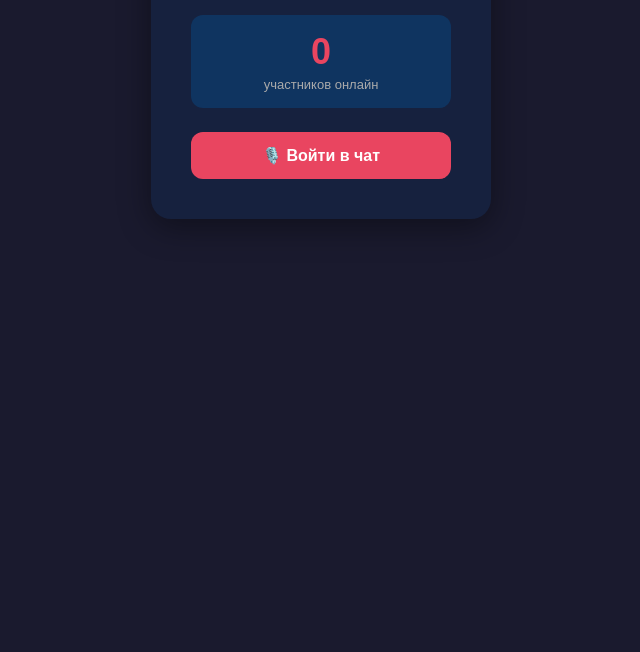
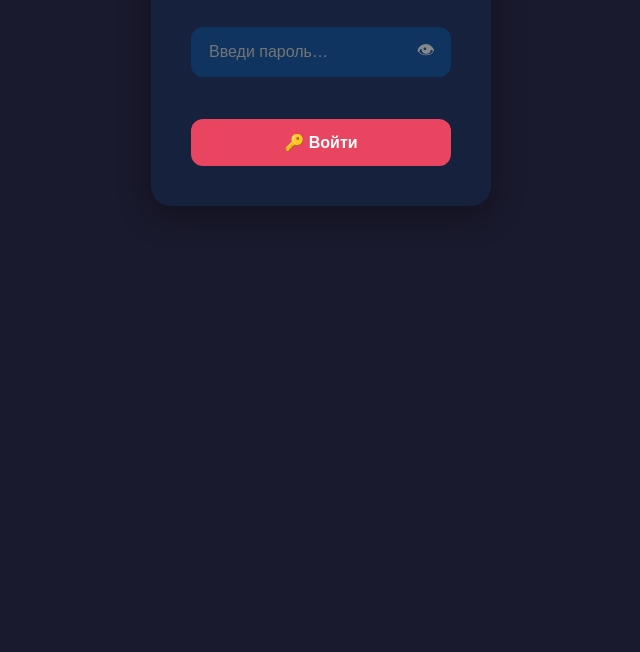
Before and after one commit to Kristina262621/voicechat, a website: page public/index.html in a window 1280 px wide. Shown: the part 148-800 px from the top of the page, without its empty margins (319-959 px from the left). Drawn offline with nearby package versions, Linux system fonts and the light colour scheme.

Commit message:
Update index.html

```diff
--- a/public/index.html
+++ b/public/index.html
@@ -3,11 +3,8 @@
 <head>
   <meta charset="UTF-8">
   <meta name="viewport" content="width=device-width, initial-scale=1.0">
-
-  <!-- Подсказываем браузеру что это голосовой звонок -->
   <meta name="apple-mobile-web-app-capable" content="yes">
   <meta name="apple-mobile-web-app-status-bar-style" content="black">
-
   <title>Голосовой чат</title>
   <style>
     * { margin: 0; padding: 0; box-sizing: border-box; }
@@ -35,21 +32,72 @@
     h1 { font-size: 28px; margin-bottom: 8px; }
     p.subtitle { color: #888; margin-bottom: 30px; }
 
-    .status-box {
-      background: #0f3460;
-      border-radius: 12px;
-      padding: 16px;
-      margin-bottom: 24px;
+    /* ── Экран пароля ── */
+    #screen-password { display: block; }
+    #screen-chat     { display: none;  }
+
+    .password-form {
+      display: flex;
+      flex-direction: column;
+      gap: 12px;
+      margin-top: 24px;
     }
 
-    .user-count {
-      font-size: 36px;
-      font-weight: bold;
-      color: #e94560;
+    .password-input-wrap {
+      position: relative;
+      display: flex;
+      align-items: center;
     }
 
-    .user-label { font-size: 13px; color: #aaa; margin-top: 4px; }
+    .password-input-wrap input {
+      width: 100%;
+      padding: 14px 44px 14px 16px;
+      border: 2px solid #0f3460;
+      border-radius: 12px;
+      background: #0f3460;
+      color: white;
+      font-size: 16px;
+      outline: none;
+      transition: border-color 0.2s;
+    }
 
+    .password-input-wrap input:focus {
+      border-color: #e94560;
+    }
+
+    .password-input-wrap input.error {
+      border-color: #e94560;
+      animation: shake 0.35s;
+    }
+
+    .toggle-pw {
+      position: absolute;
+      right: 12px;
+      background: none;
+      border: none;
+      cursor: pointer;
+      font-size: 18px;
+      color: #888;
+      padding: 4px;
+    }
+    .toggle-pw:hover { color: white; }
+
+    .pw-error {
+      font-size: 13px;
+      color: #e94560;
+      min-height: 18px;
+      transition: opacity 0.2s;
+    }
+
+    @keyframes shake {
+      0%, 100% { transform: translateX(0);   }
+      20%       { transform: translateX(-8px); }
+      40%       { transform: translateX(8px);  }
+      60%       { transform: translateX(-5px); }
+      80%       { transform: translateX(5px);  }
+    }
+
+    /* ── Общие кнопки ── */
     .btn {
       width: 100%;
       padding: 14px;
@@ -61,8 +109,12 @@
       transition: all 0.2s;
     }
 
-    .btn-join  { background: #e94560; color: white; }
-    .btn-join:hover { background: #c73652; }
+    .btn-primary { background: #e94560; color: white; }
+    .btn-primary:hover { background: #c73652; }
+    .btn-primary:disabled {
+      background: #555;
+      cursor: not-allowed;
+    }
 
     .btn-leave {
       background: #333;
@@ -70,15 +122,6 @@
       margin-top: 12px;
     }
     .btn-leave:hover { background: #444; }
-
-    .mic-status {
-      margin-top: 20px;
-      font-size: 14px;
-      color: #888;
-      display: none;
-    }
-    .mic-status.active { display: block; color: #4caf50; }
-    .mic-status.muted  { display: block; color: #e94560; }
 
     .btn-mic {
       width: 100%;
@@ -96,6 +139,32 @@
     }
     .btn-mic:hover { background: #1a4a7a; }
 
+    /* ── Статус ── */
+    .status-box {
+      background: #0f3460;
+      border-radius: 12px;
+      padding: 16px;
+      margin-bottom: 24px;
+    }
+
+    .user-count {
+      font-size: 36px;
+      font-weight: bold;
+      color: #e94560;
+    }
+
+    .user-label { font-size: 13px; color: #aaa; margin-top: 4px; }
+
+    .mic-status {
+      margin-top: 20px;
+      font-size: 14px;
+      color: #888;
+      display: none;
+    }
+    .mic-status.active { display: block; color: #4caf50; }
+    .mic-status.muted  { display: block; color: #e94560; }
+
+    /* ── Участники ── */
     .participants { margin-top: 24px; display: none; }
     .participants-title {
       font-size: 13px;
@@ -140,7 +209,7 @@
     }
     .volume-bar.loud { background: #e94560; }
 
-    /* Шкала сигнала */
+    /* ── Шкала сигнала ── */
     .signal-wrap {
       display: flex;
       align-items: flex-end;
@@ -165,7 +234,7 @@
     .signal-fair .bar:nth-child(-n+2)  { background: #ff9800; }
     .signal-poor .bar:nth-child(1)     { background: #e94560; }
 
-    /* Плашка переподключения */
+    /* ── Баннер переподключения ── */
     .reconnect-banner {
       display: none;
       margin-top: 16px;
@@ -180,11 +249,11 @@
     .reconnect-banner.visible { display: block; }
 
     @keyframes pulse {
-      0%, 100% { opacity: 1; }
+      0%, 100% { opacity: 1;   }
       50%       { opacity: 0.5; }
     }
 
-    /* Шифрование */
+    /* ── Шифрование ── */
     .secure-badge {
       display: inline-flex;
       align-items: center;
@@ -198,30 +267,43 @@
       color: #66bb6a;
     }
 
-    /* Фоновый аудио — держит сессию живой на iOS */
-    #keep-alive-audio {
-      position: absolute;
-      width: 0;
-      height: 0;
-      opacity: 0;
-    }
-
-    #hidden-audios { display: none; }
+    #keep-alive-audio { position: absolute; width: 0; height: 0; opacity: 0; }
+    #hidden-audios    { display: none; }
   </style>
 </head>
 <body>
 <div class="container">
   <h1>🎙️ Голосовой чат</h1>
-  <p class="subtitle">Говори — тебя услышат</p>
+  <p class="subtitle">Приватный — только по паролю</p>
 
+  <!-- ══ ЭКРАН ПАРОЛЯ ══ -->
+  <div id="screen-password">
+    <div class="password-form">
+      <div class="password-input-wrap">
+        <input
+          type="password"
+          id="pw-input"
+          placeholder="Введи пароль…"
+          autocomplete="current-password"
+          maxlength="64"
+        />
+        <button class="toggle-pw" id="btn-toggle-pw" type="button" title="Показать пароль">👁</button>
+      </div>
+      <div class="pw-error" id="pw-error"></div>
+      <button class="btn btn-primary" id="btn-enter">🔑 Войти</button>
+    </div>
+  </div>
+
+  <!-- ══ ЭКРАН ЧАТА ══ -->
+  <div id="screen-chat">
     <div class="status-box">
       <div class="user-count" id="user-count">0</div>
       <div class="user-label">участников онлайн</div>
     </div>
 
-  <button class="btn btn-join"  id="btn-join">🎙️ Войти в чат</button>
-  <button class="btn btn-mic"   id="btn-mic"  style="display:none">🔇 Выключить микрофон</button>
-  <button class="btn btn-leave" id="btn-leave" style="display:none">Выйти из чата</button>
+    <button class="btn btn-primary" id="btn-join">🎙️ Войти в чат</button>
+    <button class="btn btn-mic"     id="btn-mic"  style="display:none">🔇 Выключить микрофон</button>
+    <button class="btn btn-leave"   id="btn-leave" style="display:none">Выйти из чата</button>
 
     <div class="mic-status" id="mic-status"></div>
 
@@ -238,10 +320,9 @@
       <div id="participants-list"></div>
     </div>
   </div>
+</div>
 
-<!-- Тихий аудио-элемент — не даёт iOS заморозить аудио-сессию -->
 <audio id="keep-alive-audio" loop playsinline></audio>
-
 <div id="hidden-audios"></div>
 
 <script src="/socket.io/socket.io.js"></script>
```
Lines whose indentation alone changed are shown as unchanged.
